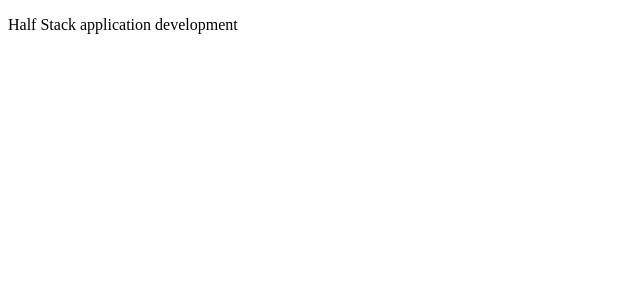
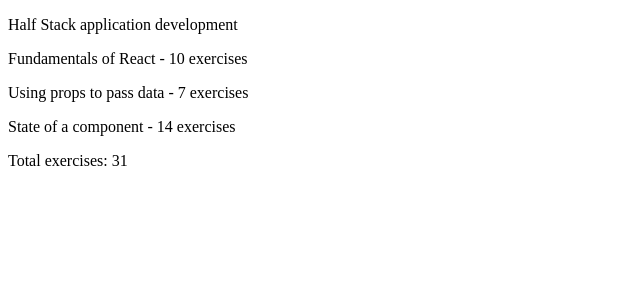
Before and after one commit to dustin4d/FullStackOpen, a React (Vite) app in the folder part1/courseinfo/: page / in a window 1280 px wide. Shown: the top 300 px of the page, without its empty margins (0-640 px from the left). Built offline with nearby package versions, Linux system fonts and the light colour scheme.

Commit message:
1.1 completed

```diff
--- a/part1/courseinfo/src/App.jsx
+++ b/part1/courseinfo/src/App.jsx
@@ -8,6 +8,21 @@ const Header = (props) => {
 
 const Content = (props) => {
   // Add course part* and exercises* here
+  return (
+    <div>
+      <p>{props.parts[0]} - {props.exercises[0]} exercises</p>
+      <p>{props.parts[1]} - {props.exercises[1]} exercises</p>
+      <p>{props.parts[2]} - {props.exercises[2]} exercises</p>
+    </div>
+  )
+}
+
+const Total = (props) => {
+  return (
+    <div>
+      <p>Total exercises: {props.totalExercises}</p>
+    </div>
+  )
 }
 
 const App = () => {
@@ -19,10 +34,15 @@ const App = () => {
   const part3 = 'State of a component'
   const exercises3 = 14
 
+  const allParts = [part1, part2, part3]
+  const allExercises = [exercises1, exercises2, exercises3]
+  const totalExercises = allExercises[0] + allExercises[1] + allExercises[2]
+
   return (
     <div>
       <Header course={course}/>
-      <Content />
+      <Content parts={allParts} exercises={allExercises}/>
+      <Total totalExercises={totalExercises} />
     </div>
   )
 }
```
